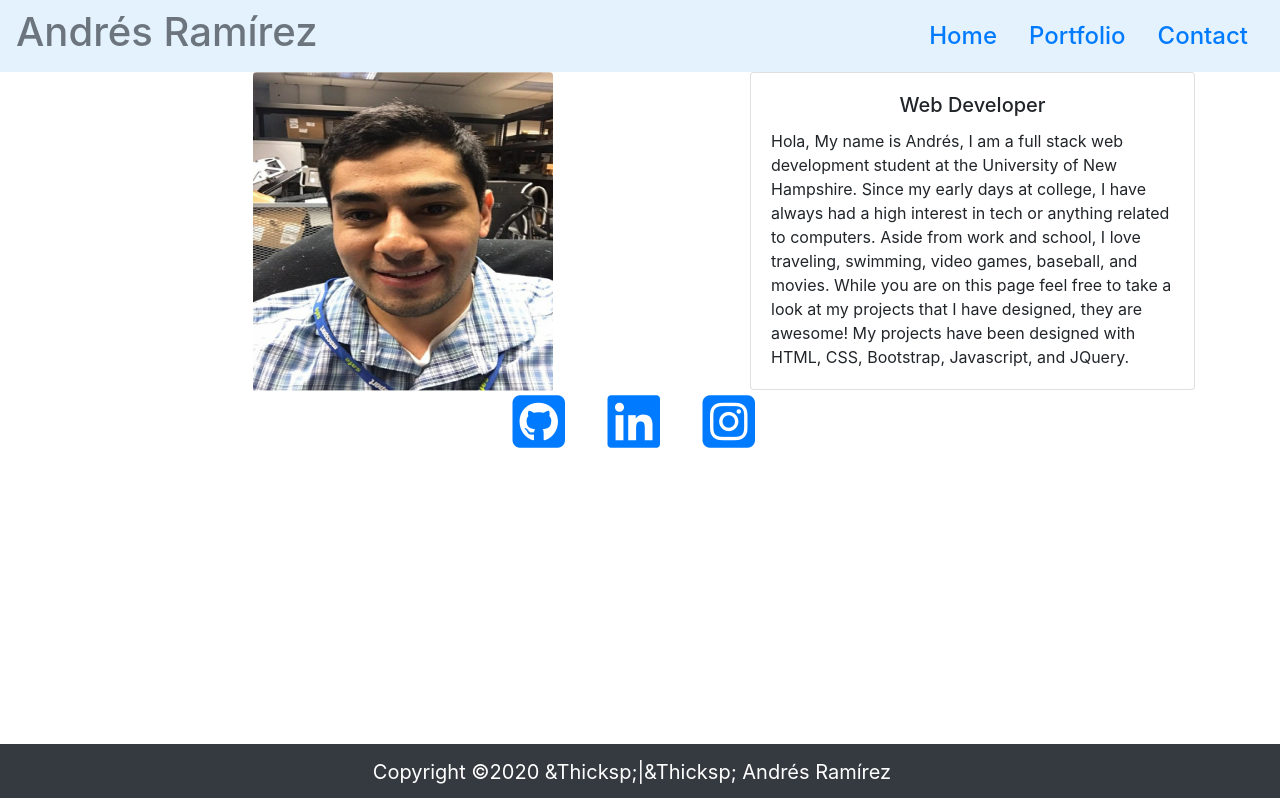
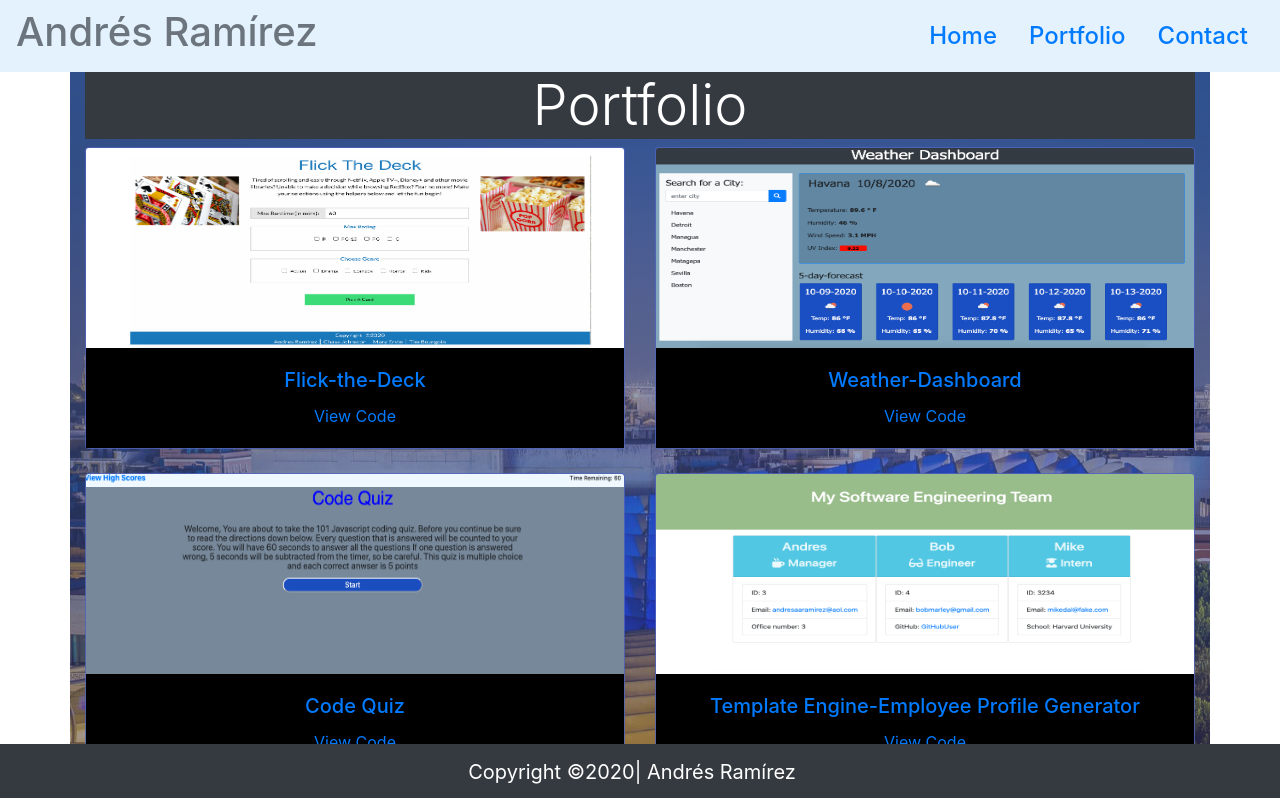
Before and after one commit to ARam2142/React-Portfolio, a React (Create React App) app in the folder portfolio/: page /portfolio in a window 1280 px wide. Shown: the top 798 px of the page. Built offline with nearby package versions, Linux system fonts and the light colour scheme.

Commit message:
stilling working with background images

```diff
--- a/portfolio/src/App.js
+++ b/portfolio/src/App.js
@@ -1,20 +1,20 @@
 import React from "react";
-import { BrowserRouter as Router, Route } from "react-router-dom";
-import 'bootstrap/dist/css/bootstrap.min.css';
+import { BrowserRouter as Router, Route, Switch } from "react-router-dom";
 import Home from "./pages/Home";
-import Header from "./components/Header/Header.js";
-import Container from "./components/Container/Container.js"
+import Portfolio from "./pages/Portfolio";
+import Contact from "./pages/Contact";
+//import Nav from "./components/Nav/Nav.js";
 import Footer from "./components/Footer/Footer.js";
-
 
 function App() {
   return (
     <Router>
       <div>
-        <Header>
+        <Switch>
           <Route exact path="/home" component={Home} />
-        </Header>
-        <Container/>
+          <Route exact path="/portfolio" component={Portfolio} />
+          <Route exact path="/contact" component={Contact} />
+        </Switch>
         <Footer/>
       </div>
     </Router>
--- /dev/null
+++ b/portfolio/src/assets/contact.css
@@ -0,0 +1,39 @@
+* {
+    box-sizing: border-box;
+    margin: 0;
+    padding: 0;
+}
+/*body and background picture*/
+html, body{
+    height: 100%;
+    width: 100%;
+}
+
+.background {
+    background-image:
+    linear-gradient(
+    rgba(77, 117, 192, 0.699),
+    rgba(49, 21, 61, 0.39)
+
+    ),
+    url('../img/sevillapic.jpeg');
+}
+body {
+    background-size: cover;
+    background-attachment: fixed;
+    color: whitesmoke;
+}
+
+/*container*/
+.container {
+    margin-top: 20px;
+    margin-bottom: 90px;
+}
+
+h4 a {
+    color: rgba(13, 14, 13, 0.699);
+}
+
+h4 a:hover {
+    color: rgb(134, 14, 80)
+}
--- a/portfolio/src/assets/home.css
+++ b/portfolio/src/assets/home.css
@@ -23,6 +23,7 @@
     background-size: cover;
     background-repeat: no-repeat;
     background-attachment: fixed;
+    height: 100vh;
  }
  /*end of background picture and body*/
 
--- /dev/null
+++ b/portfolio/src/components/BackgroundImage/style.css
@@ -0,0 +1,18 @@
+/** {
+    box-sizing: border-box;
+    margin: 0px;
+    padding: 0px;
+ }*/
+
+html, body {
+    height: 100%;
+    width: 100%;
+}
+
+.background {
+    background-image: url("./sevillapic.jpeg");
+    height: 100vh;
+    background-position: center;
+    background-repeat: no-repeat;
+    background-size: cover;
+}
--- a/portfolio/src/components/Container/Container.js
+++ b/portfolio/src/components/Container/Container.js
@@ -1,42 +1,41 @@
-import React from "react";
-import portfoliopic from "./portfoliopic.jpeg";
+// import React from "react";
+// import portfoliopic from "./portfoliopic.jpeg";
+// //import Images from "./sevillapic.jpeg";
 
-function Container() {
-    return (
-        <div class="container-lg">
-            <div class="row">
-                <div class="col-sm-7">
-                    <img src={portfoliopic} class="rounded mx-auto d-block" width="300" height="320" alt="img-thumbnail" />
-                </div>
+// function Container() {
+//     return (
+//         <div class="container-lg">
+//                 <div class="row">
+//                     <div class="col-sm-7">
+//                         <img src={portfoliopic} class="rounded mx-auto d-block" width="300" height="320" alt="img-thumbnail" />
+//                     </div>
 
-                <div class="col-sm-5">
-                    <div class="card w-80 mx-auto">
-                        <div class="card-body">
-                            <h5 class="card-title text-center">Web Developer</h5>
-                            <p class="card-text">Hola, My name is Andrés, I am a full stack web development student at the University of New Hampshire.
-                            Since my early days at college, I have always had a high interest in tech or anything related to computers.
-                            Aside from work and school, I love traveling, swimming, video games, baseball, and movies.
-                            While you are on this page feel free to take a look at my projects that I have designed, they are awesome!
-                            My projects have been designed with HTML, CSS, Bootstrap, Javascript, and JQuery.</p>
-                        </div>
-                    </div>
-                </div>
-            </div>
-            <div class="row justify-content-center icons">
-                <div class="col-sm-1">
-                    <a href="https://github.com/ARam2142"><i target="_blank" class="fab fa-github-square" style={{"font-size": "60px"}}></i></a>
-                </div>
-                <div class="col-sm-1">
-                    <a href="https://www.linkedin.com/in/andres-ramirez-8b07487b/"><i target="_blank" class="fab fa-linkedin" style={{"font-size":"60px"}}></i></a>
-                </div>
-                <div class="col-sm-1">
-                    <a href="https://www.instagram.com/aramirez2142/"><i target="_blank" class="fab fa-instagram-square" style={{"font-size": "60px"}}></i></a>
-                </div>
-            </div>
-        </div>
+//                     <div class="col-sm-5">
+//                         <div class="card w-80 mx-auto">
+//                             <div class="card-body">
+//                                 <h5 class="card-title text-center">Web Developer</h5>
+//                                 <p class="card-text">Hola, My name is Andrés, I am a full stack web development student at the University of New Hampshire.
+//                                 Since my early days at college, I have always had a high interest in tech or anything related to computers.
+//                                 Aside from work and school, I love traveling, swimming, video games, baseball, and movies.
+//                                 While you are on this page feel free to take a look at my projects that I have designed, they are awesome!
+//                                     My projects have been designed with HTML, CSS, Bootstrap, Javascript, and JQuery.</p>
+//                             </div>
+//                         </div>
+//                     </div>
+//                 </div>
+//                 <div class="row justify-content-center icons">
+//                     <div class="col-sm-1">
+//                         <a href="https://github.com/ARam2142"><i target="_blank" class="fab fa-github-square" style={{ "font-size": "60px" }}></i></a>
+//                     </div>
+//                     <div class="col-sm-1">
+//                         <a href="https://www.linkedin.com/in/andres-ramirez-8b07487b/"><i target="_blank" class="fab fa-linkedin" style={{ "font-size": "60px" }}></i></a>
+//                     </div>
+//                     <div class="col-sm-1">
+//                         <a href="https://www.instagram.com/aramirez2142/"><i target="_blank" class="fab fa-instagram-square" style={{ "font-size": "60px" }}></i></a>
+//                     </div>
+//                 </div>
+//         </div>
+//         )
+// }
 
-    )
-
-}
-
-export default Container;
+// export default Container;
--- a/portfolio/src/components/Footer/Footer.js
+++ b/portfolio/src/components/Footer/Footer.js
@@ -5,7 +5,7 @@ function Footer() {
     return (
         <nav class="navbar fixed-bottom navbar-dark bg-dark justify-content-center">
             <span class="navbar-brand footer-font blue align-middle">
-            Copyright &copy;2020 &Thicksp;|&Thicksp; Andrés Ramírez</span>
+            Copyright &copy;2020| Andrés Ramírez</span>
         </nav>
     )
 }
--- a/portfolio/src/index.js
+++ b/portfolio/src/index.js
@@ -2,6 +2,7 @@ import React from 'react';
 import ReactDOM from 'react-dom';
 import './index.css';
 import App from './App';
+import 'bootstrap/dist/css/bootstrap.min.css';
 import reportWebVitals from './reportWebVitals';
 
 ReactDOM.render(
--- a/portfolio/src/pages/Portfolio.js
+++ b/portfolio/src/pages/Portfolio.js
@@ -1,20 +1,26 @@
 import React from "react";
 import Nav from "../components/Nav/Nav.js";
 import Footer from "../components/Footer/Footer.js";
-//import Navigation from "../components/Navigation/nav.js";
+import flickthedeck from "../img/flick-the-deck.png";
+import weather from "../img/weather.png";
+import quiz from "../img/mainscreenquiz.png";
+import empgen from "../img/employeegen.png";
+import burger from "../img/burgerapp.png";
+import cleanhackers from "../img/cleanhackers.png";
+import "../assets/portfolio.css";
 
 function Portfolio() {
     return (
         <div>
             <Nav />
-            <div class="container">
+            <div class="background container">
                 <h2 class="text-center display-4 text-white bg-dark">Portfolio</h2>
 
                 <div class="row row-cols-1 row-cols-md-2 portfolio">
                     <div class="col mb-3">
                         <div class="card">
-                            <img src="assets/img/flick-the-deck.png" height="200" width="250" class="card-img-top" alt="Flick-the-Deck" />
-                            <div class="card-body" style="background-color: black">
+                            <img src={ flickthedeck } height="200" width="250" class="card-img-top" alt="Flick-the-Deck" />
+                            <div class="card-body" style={{"backgroundColor" : "black"}}>
                                 <h5 class="card-title text-center"><a href="https://mwoodervin.github.io/Flick-the-Deck/">Flick-the-Deck</a></h5>
                                 <a href="https://github.com/ARam2142/Flick-the-Deck"><p class="card-text text-center">View Code</p></a>
                             </div>
@@ -22,8 +28,8 @@ function Portfolio() {
                     </div>
                     <div class="col mb-4">
                         <div class="card">
-                            <img src="assets/img/weather.png" height="200" width="250" class="card-img-top" alt="Weather-DashBoard" />
-                            <div class="card-body" style="background-color: black">
+                            <img src={ weather } height="200" width="250" class="card-img-top" alt="Weather-DashBoard" />
+                            <div class="card-body" style={{"backgroundColor" : "black"}}>
                                 <h5 class="card-title text-center"><a href="https://aram2142.github.io/Weather-DashBoard/">Weather-Dashboard</a></h5>
                                 <a href="https://github.com/ARam2142/Weather-DashBoard"><p class="card-text text-center">View Code</p></a>
                             </div>
@@ -31,8 +37,8 @@ function Portfolio() {
                     </div>
                     <div class="col mb-4">
                         <div class="card">
-                            <img src="assets/img/mainscreenquiz.png" height="200" width="250" class="card-img-top" alt="Javascript-Code-Quiz" />
-                            <div class="card-body" style="background-color: black">
+                            <img src={ quiz } height="200" width="250" class="card-img-top" alt="Javascript-Code-Quiz" />
+                            <div class="card-body" style={{"backgroundColor": "black"}}>
                                 <h5 class="card-title text-center "><a href="https://aram2142.github.io/Javascript-Code-Quiz/">Code Quiz</a></h5>
                                 <a href="https://github.com/ARam2142/Javascript-Code-Quiz"><p class="card-text text-center">View Code</p></a>
                             </div>
@@ -40,8 +46,8 @@ function Portfolio() {
                     </div>
                     <div class="col mb-4">
                         <div class="card">
-                            <img src="assets/img/employeegen.png" height="200" width="250" class="card-img-top" alt="employee-generator" />
-                            <div class="card-body" style="background-color: black">
+                            <img src={ empgen } height="200" width="250" class="card-img-top" alt="employee-generator" />
+                            <div class="card-body" style={{"backgroundColor" : "black"}}>
                                 <h5 class="card-title text-center"><a href="https://github.com/ARam2142/Employee-Summary">Template Engine-Employee Profile Generator</a></h5>
                                 <a href="https://github.com/ARam2142/Employee-Summary/blob/master/app.js"><p class="card-text text-center">View Code</p></a>
                             </div>
@@ -49,8 +55,8 @@ function Portfolio() {
                     </div>
                     <div class="col mb-4">
                         <div class="card">
-                            <img src="assets/img/burgerapp.png" height="200" width="250" class="card-img-top" alt="burger app" />
-                            <div class="card-body" style="background-color: black">
+                            <img src={ burger } height="200" width="250" class="card-img-top" alt="burger app" />
+                            <div class="card-body" style={{"backgroundColor": "black"}}>
                                 <h5 class="card-title text-center"><a href="https://cryptic-shelf-77263.herokuapp.com/">Eat-Da-Burger-Node-Handlebars-Application</a></h5>
                                 <a href="https://github.com/ARam2142/Eat-Da-Burger-Node-Handlebars-Application"><p class="card-text text-center">View Code</p></a>
                             </div>
@@ -58,8 +64,8 @@ function Portfolio() {
                     </div>
                     <div class="col mb-4">
                         <div class="card">
-                            <img src="assets/img/cleanhackers.png" height="200" width="250" class="card-img-top" alt="burger app" />
-                            <div class="card-body" style="background-color: black">
+                            <img src={ cleanhackers } height="200" width="250" class="card-img-top" alt="burger app" />
+                            <div class="card-body" style={{"backgroundColor": "black"}}>
                                 <h5 class="card-title text-center"><a href="https://whispering-castle-57159.herokuapp.com/">Outdoor Adventure Buddies</a></h5>
                                 <a href="https://github.com/dylanbest15/Outdoor-Adventure-Buddies"><p class="card-text text-center">View Code</p></a>
                             </div>
```
Also changed, not shown: portfolio/src/components/Nav/Nav.js (renamed from portfolio/src/components/Header/Header.js, +4 -4 lines), portfolio/src/pages/Contact.js (+5 -4 lines), portfolio/src/pages/Home.js (+40 -9 lines), portfolio/src/components/Container/portfoliopic.jpeg (deleted), portfolio/src/components/Nav/style.css (renamed from portfolio/src/components/Header/style.css), 1 other file (tests, documents, lock files or other folders).
